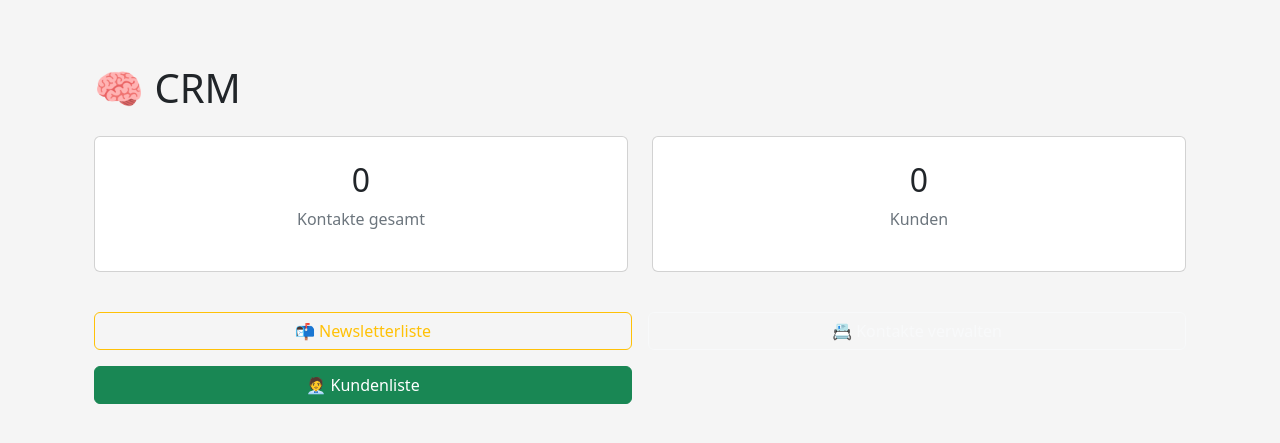
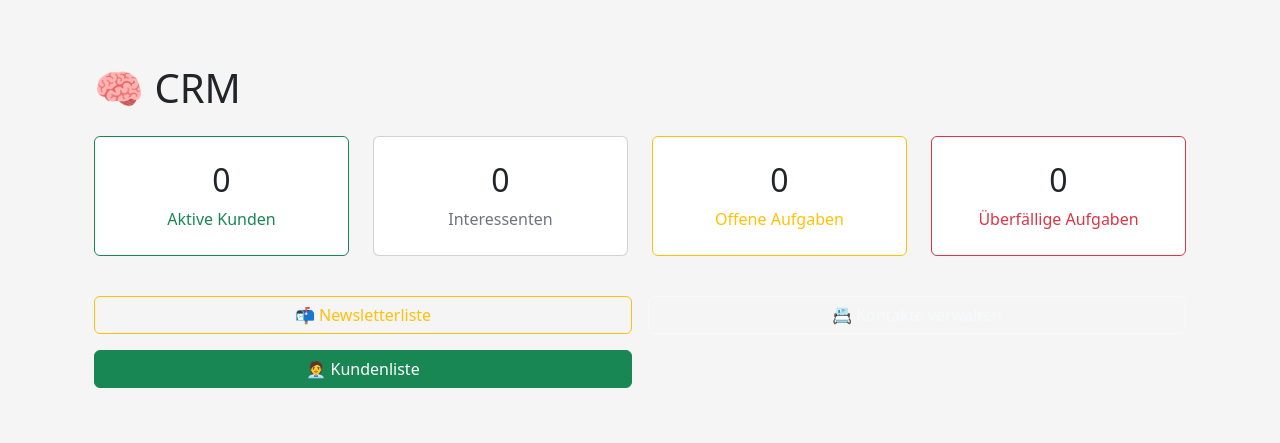
Before and after one commit to SamBerlin68/flask-buchhaltung, a Flask app: page /crm in a window 1280 px wide. Shown: the part 56-499 px from the top of the page. Run offline with Flask 3, Linux system fonts and the light colour scheme; the visitor is signed in with stand-in values (Sample User, id 1); data that the repository does not hold is empty.

Commit message:
CRM Dashboard Kennzahlen und Aufgabenmanagement

```diff
--- a/app/routes/crm_routes.py
+++ b/app/routes/crm_routes.py
@@ -4,6 +4,8 @@
     redirect,
     url_for,
     request,
+    session,
+    flash,
 )
 from app.db import get_db
 
@@ -12,14 +14,77 @@
 
 @crm.route("/crm")
 def dashboard():
+    if "user_id" not in session:
+        flash("⛔ Bitte einloggen.")
+        return redirect(url_for("auth.login"))
+
+    user_id = session["user_id"]
+
     with get_db() as conn:
-        kontakte = conn.execute("SELECT COUNT(*) FROM kontakte").fetchone()[0]
+        kontakte = conn.execute(
+            """
+        SELECT COUNT(*)
+        FROM kontakte
+        WHERE user_id = ?
+        """,
+            (user_id,),
+        ).fetchone()[0]
 
         kunden = conn.execute(
-            "SELECT COUNT(*) FROM kontakte WHERE ist_kunde = 1"
+            """
+            SELECT COUNT(*)
+            FROM kontakte
+            WHERE user_id = ?
+            AND ist_kunde = 1
+            """,
+            (user_id,),
         ).fetchone()[0]
 
-    return render_template("crm_dashboard.html", kontakte=kontakte, kunden=kunden)
+        interessenten = conn.execute(
+            """
+            SELECT COUNT(*)
+            FROM kontakte
+            WHERE user_id = ?
+              AND ist_kunde = 0
+            """,
+            (user_id,),
+        ).fetchone()[0]
+
+        offene_aufgaben = conn.execute(
+            """
+            SELECT COUNT(*)
+            FROM kontakte
+            WHERE user_id = ?
+              AND aufgabe IS NOT NULL
+              AND aufgabe != ''
+              AND COALESCE(aufgabe_erledigt,0) = 0
+            """,
+            (user_id,),
+        ).fetchone()[0]
+
+        ueberfaellige_aufgaben = conn.execute(
+            """
+            SELECT COUNT(*)
+            FROM kontakte
+            WHERE user_id = ?
+              AND faellig_am IS NOT NULL
+              AND faellig_am != ''
+              AND faellig_am < DATE('now')
+              AND aufgabe IS NOT NULL
+              AND aufgabe != ''
+              AND COALESCE(aufgabe_erledigt,0) = 0
+            """,
+            (user_id,),
+        ).fetchone()[0]
+
+    return render_template(
+        "crm_dashboard.html",
+        kontakte=kontakte,
+        kunden=kunden,
+        interessenten=interessenten,
+        offene_aufgaben=offene_aufgaben,
+        ueberfaellige_aufgaben=ueberfaellige_aufgaben,
+    )
 
 
 @crm.route("/crm/newsletter")
--- a/app/routes/kunden_routes.py
+++ b/app/routes/kunden_routes.py
@@ -144,6 +144,7 @@
             except ValueError:
                 pass
 
+        print(k["name"], k.get("faellig_am"), k["faellig_status"])
         if filter_typ == "ueberfaellig":
             if k["faellig_status"] != "ueberfaellig":
                 continue
--- a/templates/crm_dashboard.html
+++ b/templates/crm_dashboard.html
@@ -5,23 +5,56 @@
 
   <h1 class="mb-4">🧠 CRM</h1>
 
-  <div class="row g-4">
+<div class="row g-4">
 
-    <div class="col-md-6">
-      <div class="card p-4 text-center">
-        <h2>{{ kontakte }}</h2>
-        <p class="text-secondary">Kontakte gesamt</p>
+  <div class="col-md-3">
+    <a href="{{ url_for('kunden.kunden_liste', filter='kunden') }}"
+       class="text-decoration-none">
+      <div class="card p-4 text-center h-100 border-success">
+        <h2>{{ kunden }}</h2>
+        <p class="text-success mb-0">Aktive Kunden</p>
       </div>
-    </div>
+    </a>
+  </div>
 
-    <div class="col-md-6">
-      <div class="card p-4 text-center">
-        <h2>{{ kunden }}</h2>
-        <p class="text-secondary">Kunden</p>
+  <div class="col-md-3">
+    <a href="{{ url_for('kunden.kunden_liste', filter='interessenten') }}"
+       class="text-decoration-none">
+      <div class="card p-4 text-center h-100">
+        <h2>{{ interessenten }}</h2>
+        <p class="text-secondary mb-0">Interessenten</p>
       </div>
-    </div>
+    </a>
+  </div>
 
+  <div class="col-md-3">
+    <a href="{{ url_for('kunden.kunden_liste', filter='offen') }}"
+       class="text-decoration-none">
+      <div class="card p-4 text-center h-100 border-warning">
+        <h2>{{ offene_aufgaben }}</h2>
+        <p class="text-warning mb-0">Offene Aufgaben</p>
+      </div>
+    </a>
   </div>
+
+  <div class="col-md-3">
+    <a href="{{ url_for('kunden.kunden_liste', filter='ueberfaellig') }}"
+       class="text-decoration-none">
+
+        <div class="card p-4 text-center h-100 border-danger">
+
+            <h2>{{ ueberfaellige_aufgaben }}</h2>
+
+            <p class="text-danger mb-0">
+                Überfällige Aufgaben
+            </p>
+
+        </div>
+
+    </a>
+</div>
+
+</div>
 
   <div class="row mt-4 g-3">
 
```
